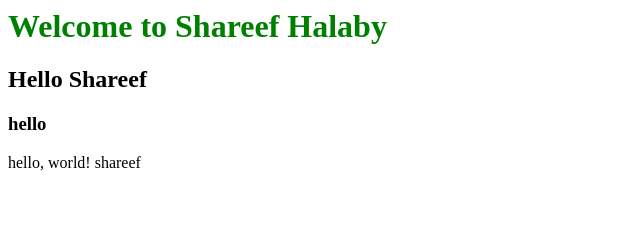
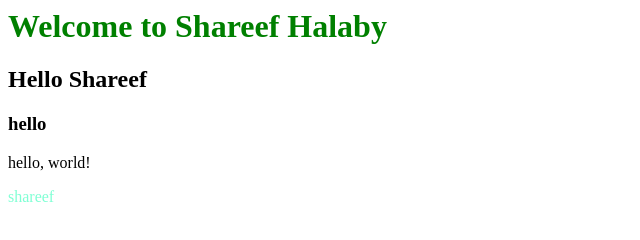
Before and after one commit to shareeff99/Hello, a plain HTML site: page hello.html in a window 1280 px wide. Shown: the full height of the page, 0-640 px from the left. Drawn offline with Linux system fonts and the light colour scheme.

Commit message:
add pharagraph and style

```diff
--- a/hello.html
+++ b/hello.html
@@ -10,6 +10,6 @@
   <h2>Hello Shareef</h2>
   <h3>hello</h3>
   hello, world!
-  shareef
+  <p style="color: aquamarine;">shareef</p>
 </body>
 </html>
```
